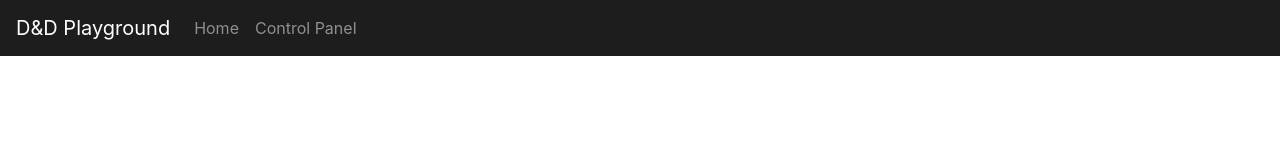
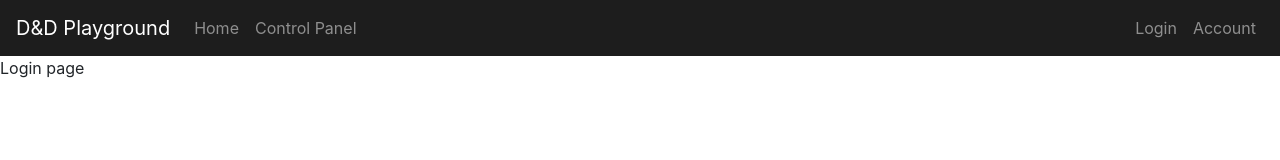
Before and after one commit to williammabernathy/Character_Sheet, a React app: page /login in a window 1280 px wide. Built offline with nearby package versions, Linux system fonts and the light colour scheme.

Commit message:
Added login and account pages

```diff
--- a/src/App/App.js
+++ b/src/App/App.js
@@ -4,8 +4,10 @@ import 'bootstrap/dist/css/bootstrap.min.css';
 import { BrowserRouter as Router, Route, Switch } from 'react-router-dom';
 import Navbar from 'react-bootstrap/Navbar';
 import Nav from 'react-bootstrap/Nav';
-import Home from '../Home/Home';
-import ControlPanel from '../ControlPanel/ControlPanel';
+import Home from '../Components/Home/Home';
+import ControlPanel from '../Components/ControlPanel/ControlPanel';
+import Login from '../Components/Login/Login';
+import Account from '../Components/Account/Account';
 
 const App = () => {
   return (
@@ -20,12 +22,18 @@ const App = () => {
               <Nav.Link href="/">Home</Nav.Link>
               <Nav.Link href="/controlpanel">Control Panel</Nav.Link>
             </Nav>
+            <Nav>
+              <Nav.Link href="/login">Login</Nav.Link>
+              <Nav.Link  href="/account">Account</Nav.Link>
+            </Nav>
           </Navbar.Collapse>
         </Navbar>
 
         <Switch>
           <Route exact path='/' component={Home}></Route>
           <Route exact path='/controlpanel' component={ControlPanel}></Route>
+          <Route exact path='/login' component={Login}></Route>
+          <Route exact path='/account' component={Account}></Route>
         </Switch>
 
       </Router>
--- /dev/null
+++ b/src/Components/Account/Account.js
@@ -0,0 +1,12 @@
+import React from 'react';
+import './Account.css'
+
+const Account = () => {
+    return (
+        <div>
+            Account
+        </div>
+    );
+};
+
+export default Account;
--- /dev/null
+++ b/src/Components/Login/Login.js
@@ -0,0 +1,12 @@
+import React from 'react';
+import './Login.css'
+
+const Login = () => {
+    return (
+        <div>
+            Login page
+        </div>
+    );
+};
+
+export default Login;
--- a/src/SideBar/SideBar.js
+++ b/src/Components/SideBar/SideBar.js
@@ -1,5 +1,5 @@
 import React from 'react';
-import { ProSidebar, Menu, MenuItem, SubMenu, SidebarContent, SidebarFooter } from 'react-pro-sidebar';
+import { ProSidebar, Menu, MenuItem, SubMenu, SidebarContent } from 'react-pro-sidebar';
 import 'react-pro-sidebar/dist/css/styles.css';
 import './SideBar.css'
 
```
Also changed, not shown: src/App/App.css (line endings or trailing spaces), src/Components/Account/Account.css (added), src/Components/CharacterSheetBio/CharacterSheetMain.css (added), src/Components/CharacterSheetBio/CharacterSheetMain.js (added), src/Components/CharacterSheetMain/CharacterSheetBio.css (added), src/Components/CharacterSheetMain/CharacterSheetBio.js (added), src/Components/CharacterSheetSpells/CharacterSheetSpells.css (added), src/Components/CharacterSheetSpells/CharacterSheetSpells.js (added), src/Components/ControlPanel/ControlPanel.css (added), src/Components/ControlPanel/ControlPanel.js (renamed from src/ControlPanel/ControlPanel.js), src/Components/Home/Home.css (added), src/Components/Home/Home.js (renamed from src/Home/Home.js), src/Components/Login/Login.css (added), src/Components/Main/Main.css (renamed from src/Main/Main.css), 2 more files.
